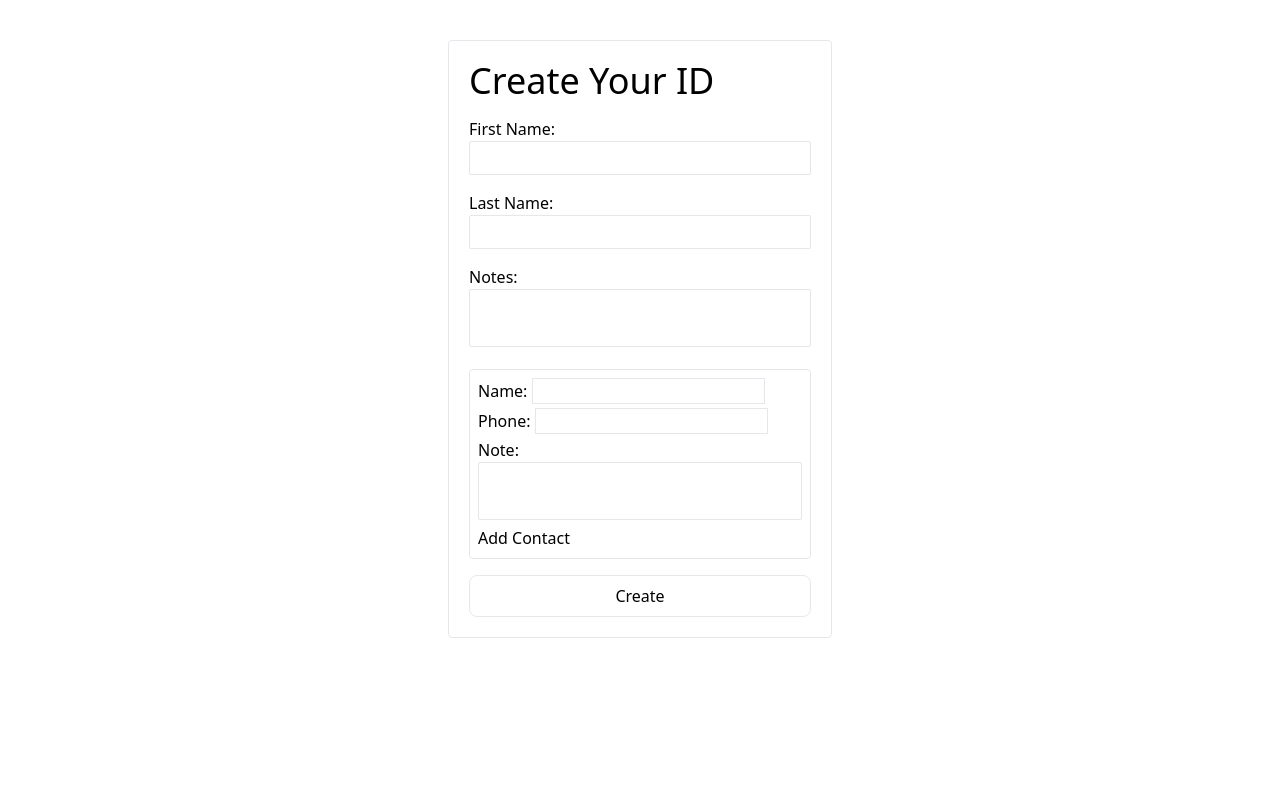
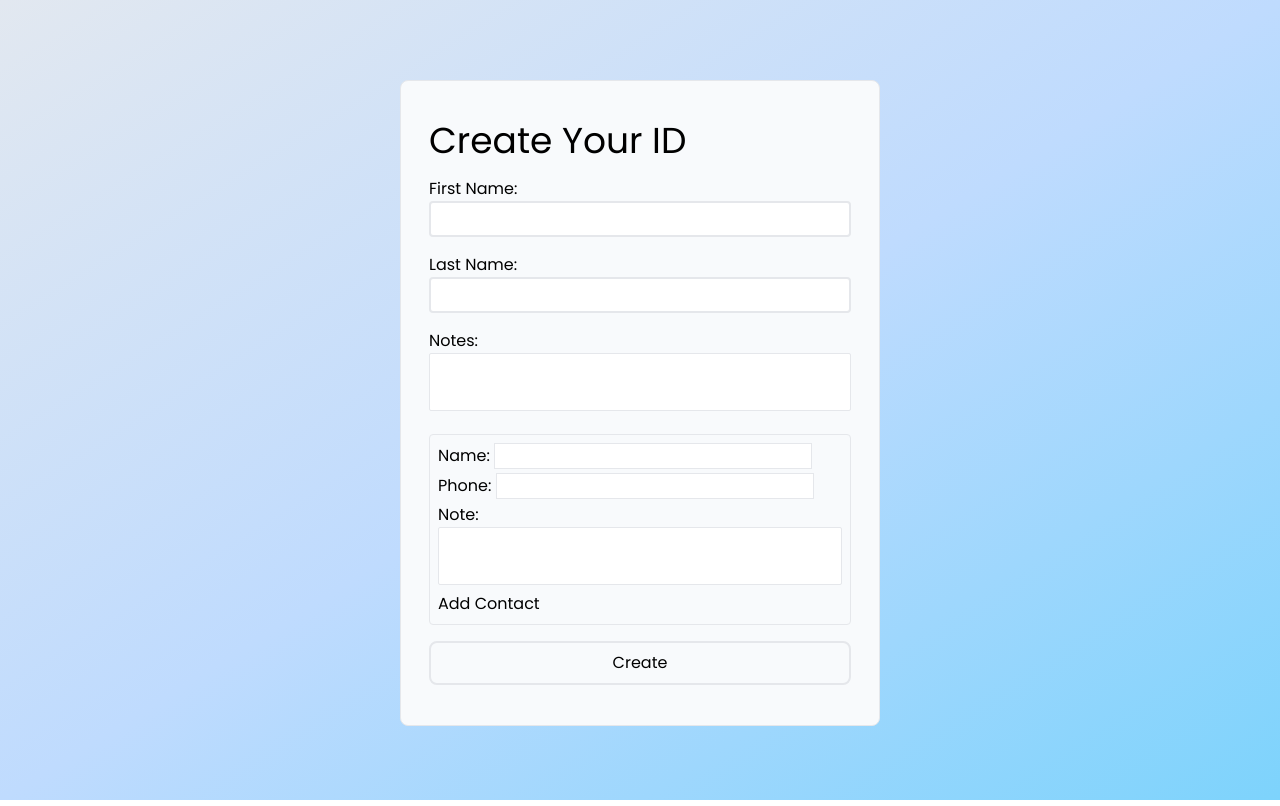
Before and after one commit to ShadowAsura/LifeLink, a SvelteKit app in the folder front/: page / in a window 1280 px wide. Built offline with nearby package versions, Linux system fonts and the light colour scheme.

Commit message:
resolve merge :D

```diff
--- a/front/src/app.css
+++ b/front/src/app.css
@@ -1,3 +1,5 @@
+@import url('https://fonts.googleapis.com/css2?family=Poppins&display=swap');
+
 @tailwind base;
 @tailwind components;
 @tailwind utilities;
--- a/front/src/routes/+layout.svelte
+++ b/front/src/routes/+layout.svelte
@@ -1,5 +1,7 @@
 <script>
-  import "../app.css";
+    import "../app.css";
 </script>
 
-<slot />
+<div class="from-slate-200 via-blue-200 to-sky-300 bg-gradient-to-br w-full h-screen">
+    <slot/>
+</div>
--- a/front/src/routes/+page.svelte
+++ b/front/src/routes/+page.svelte
@@ -14,20 +14,26 @@
   };
 </script>
 
-<div class="flex flex-row justify-center my-10">
-  <form on:submit|preventDefault={createId} class="flex flex-col w-96 border rounded p-5 gap-4">
+<style>
+    form {
+        width: 30rem;
+    }
+</style>
+
+<div class="flex flex-row justify-center py-20">
+  <form on:submit|preventDefault={createId} class="flex flex-col w-96 border rounded-lg px-7 py-10 gap-4 bg-slate-50">
       <h1 class="text-3xl md:text-3xl lg:text-4xl">
           Create Your ID
       </h1>
 
     <label for="fname">
       First Name:
-      <input name="fname" type="text" bind:value={fname} class="border rounded-sm w-full p-1" required/>
+      <input name="fname" type="text" bind:value={fname} class="border-2 rounded w-full p-1" required/>
     </label>
 
     <label for="lname">
       Last Name:
-      <input name="lname" type="text" bind:value={lname} class="border rounded-sm w-full p-1" required/>
+      <input name="lname" type="text" bind:value={lname} class="border-2 rounded w-full p-1" required/>
     </label>
 
 
@@ -39,6 +45,6 @@
 
     <ListForm bind:emergencyContacts={emergencyContacts}/>
 
-    <button type="submit" class="border rounded-lg py-2 hover:bg-green-600 hover:text-white ease-in-out duration-100">Create</button>
+    <button type="submit" class="border-2 rounded-lg py-2 hover:bg-green-600 hover:text-white ease-in-out duration-100">Create</button>
   </form>
 </div>
--- a/front/src/routes/profile/[uuid]/+page.svelte
+++ b/front/src/routes/profile/[uuid]/+page.svelte
@@ -9,23 +9,22 @@
     const user_info = data.user_info;
 </script>
 
-<div id="grid-container">
-    <div>
-        <h1>{ user_info.name }</h1>
-    </div>
-    <div>
-        <div id="qr-container">
+<div class="flex flex-row justify-center w-full py-20">
+    <div class="flex flex-col w-96 border rounded-lg px-7 py-10 gap-4 bg-slate-50   ">
+        <h1 class="text-3xl">{user_info.name}</h1>
+
+        <div>
             <QRCode uuid={data.uuid}/>
         </div>
-    </div>
-    <div>
+
         <div>
-            <h2>Emergency contacts</h2>
+            <h2>Emergency Contacts</h2>
+            <!-- {#each } -->
         </div>
     </div>
 </div>
 
-<style>
+<!-- <style>
     #grid-container {
         display: grid;
         grid-template-columns: auto auto;
@@ -55,4 +54,4 @@
             font-size: 1.5em;
         }
     }
-</style>
+</style> -->
--- a/front/tailwind.config.js
+++ b/front/tailwind.config.js
@@ -2,7 +2,10 @@
 export default {
   content: ['./src/**/*.{html,js,svelte,ts}'],
   theme: {
-    extend: {}
+    extend: {},
+    fontFamily: {
+      "sans": ['Poppins', 'sans-serif'],
+    }
   },
   plugins: []
 };
```
